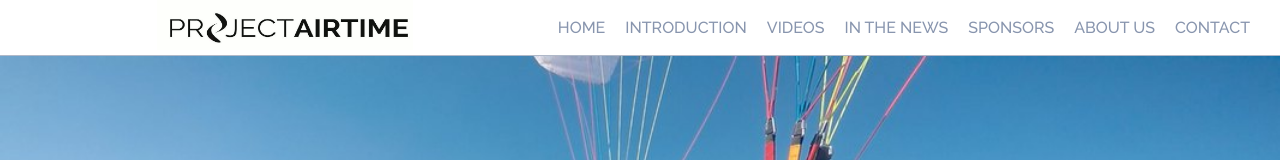
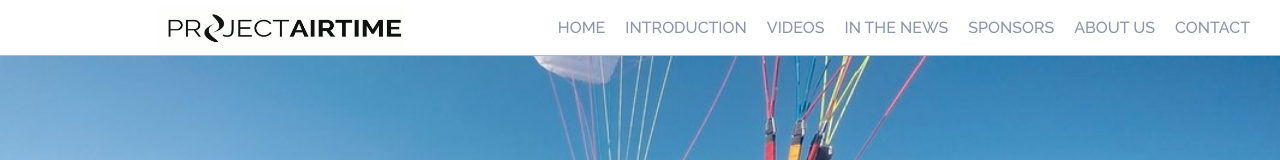
Before and after one commit to blocknroll/projectairtime, a Gatsby site: page / in a window 1280 px wide. Shown: the top 160 px of the page. Built offline with nearby package versions, Linux system fonts and the light colour scheme; Gatsby itself is replaced by a stand-in of ours.

Commit message:
Add new trimmed logo. Update logo.js and navStyles.module.scss

```diff
--- a/src/components/logo.js
+++ b/src/components/logo.js
@@ -1,6 +1,6 @@
 import React from "react"
 import { Link } from "gatsby"
-import logo from "../images/project-airtime-logo.gif"
+import logo from "../images/project-airtime-logo-trimmed.png"
 import navStyles from "../styles/navStyles.module.scss"
 
 export default function Logo() {
--- a/src/styles/navStyles.module.scss
+++ b/src/styles/navStyles.module.scss
@@ -19,7 +19,7 @@ header {
 }
 
 .logo {
-  margin: -2px auto 0;
+  margin: 2px auto 0;
   max-width: 280px;
   padding-left: 14px;
 
```
Also changed, not shown: src/images/project-airtime-logo-trimmed.png (added).
